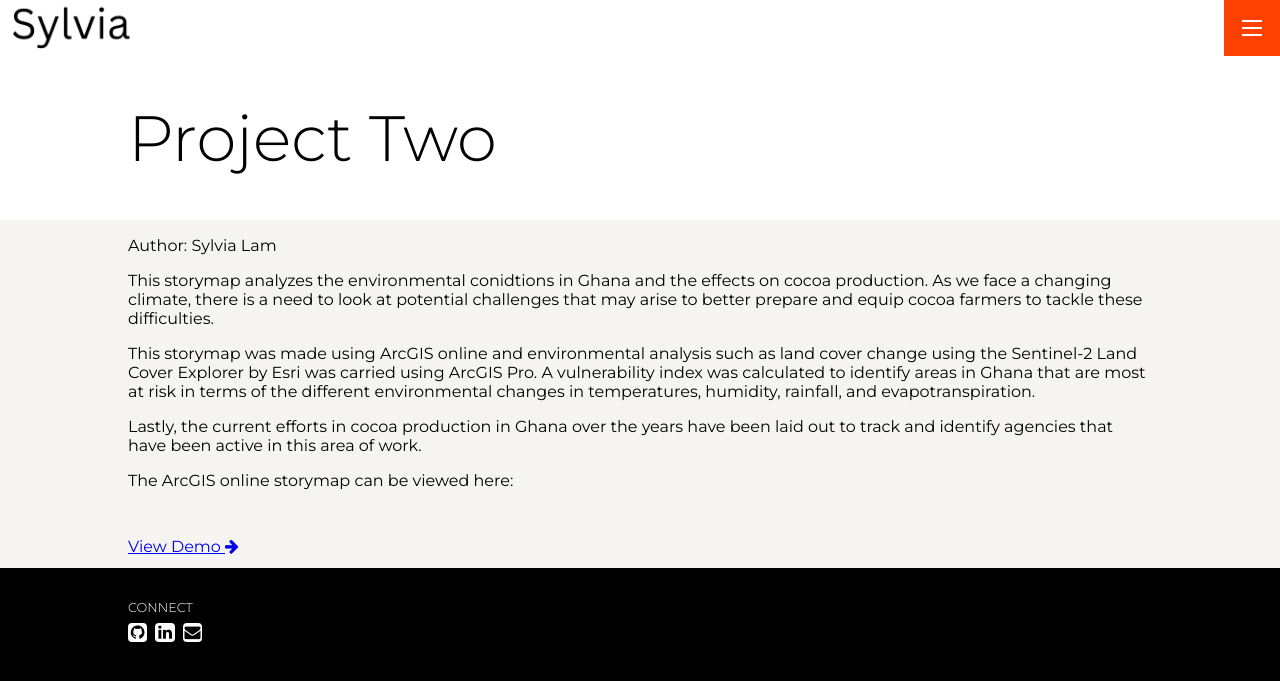
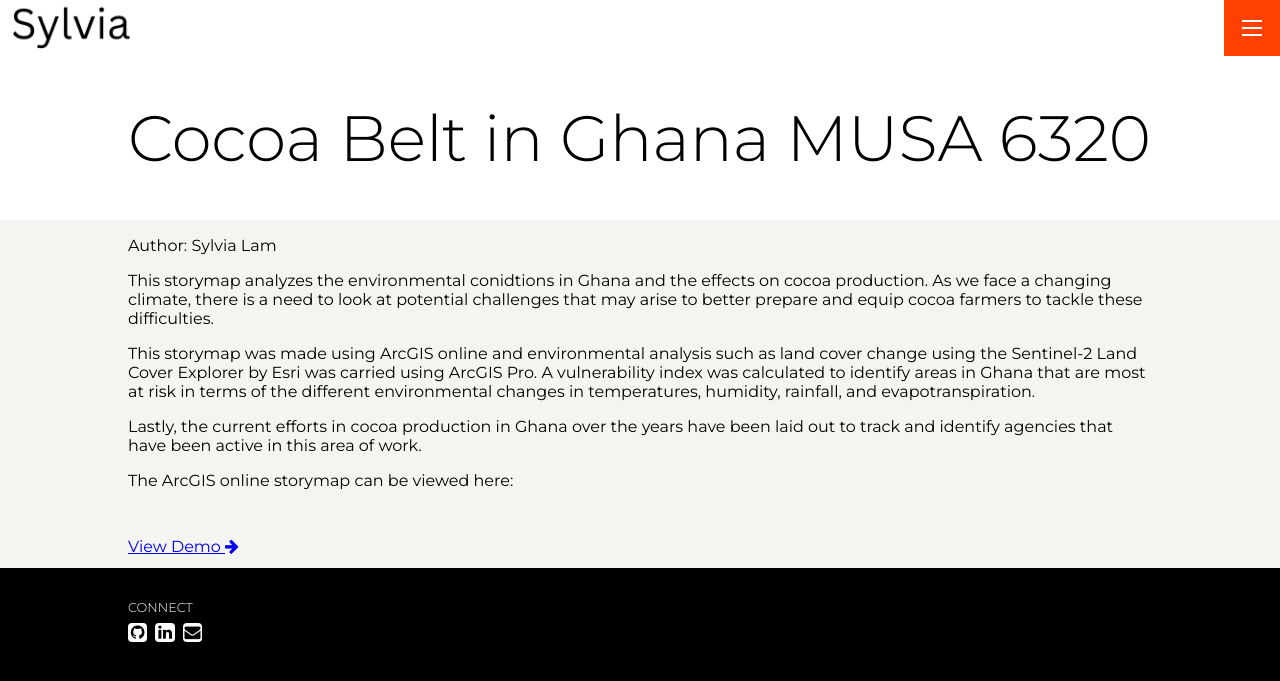
Before and after one commit to laivlys/portfolio, a Jekyll site: the page built from _projects/proj-2.md, in a window 1280 px wide. Shown: the top 681 px of the page. Built offline with Jekyll 4.4.1, drawn with Linux system fonts in a browser that asks for light colours.

Commit message:
Update proj-2.md

```diff
--- a/_projects/proj-2.md
+++ b/_projects/proj-2.md
@@ -1,6 +1,7 @@
 ---
 layout: post
-title: 'Project Two'
+title: 'Cocoa Belt in Ghana
+MUSA 6320'
 thumbnail: /assets/img/projects/proj-2/CocoaBeans.webp
 ---
 
```
